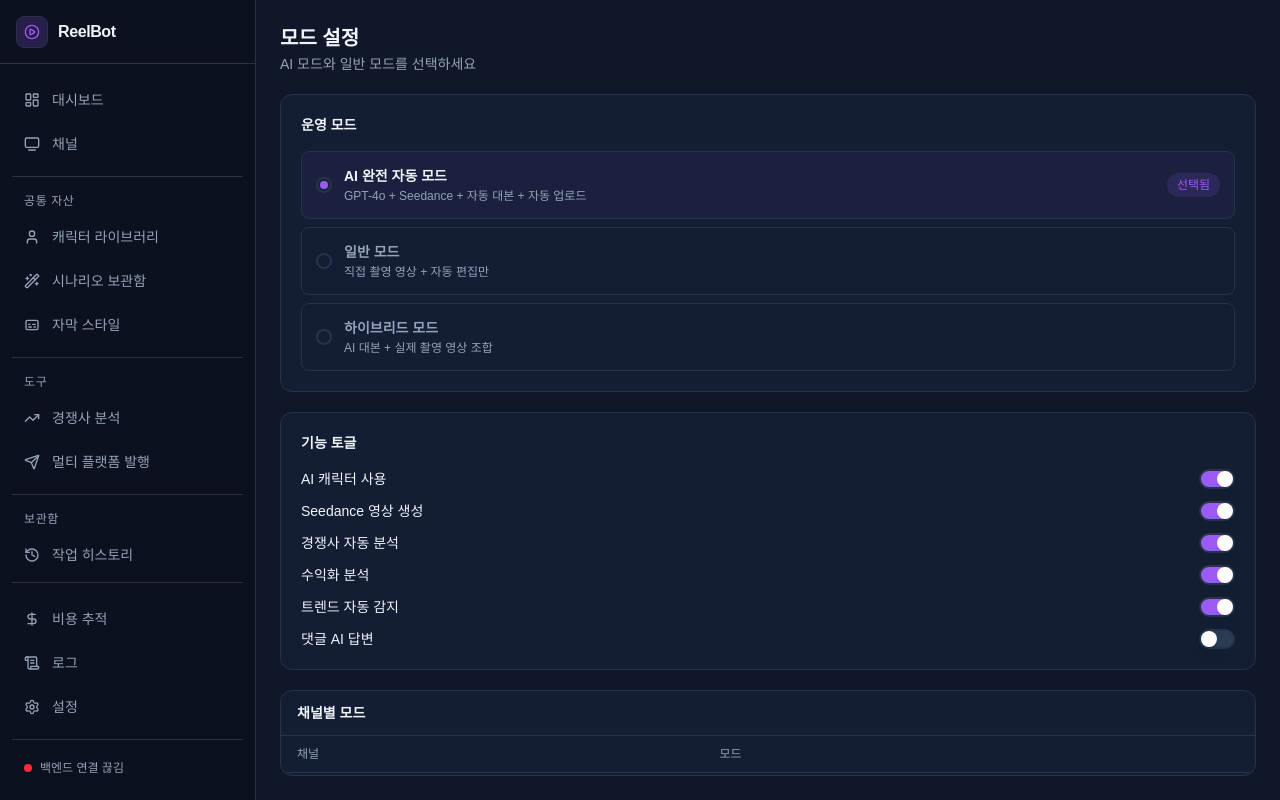
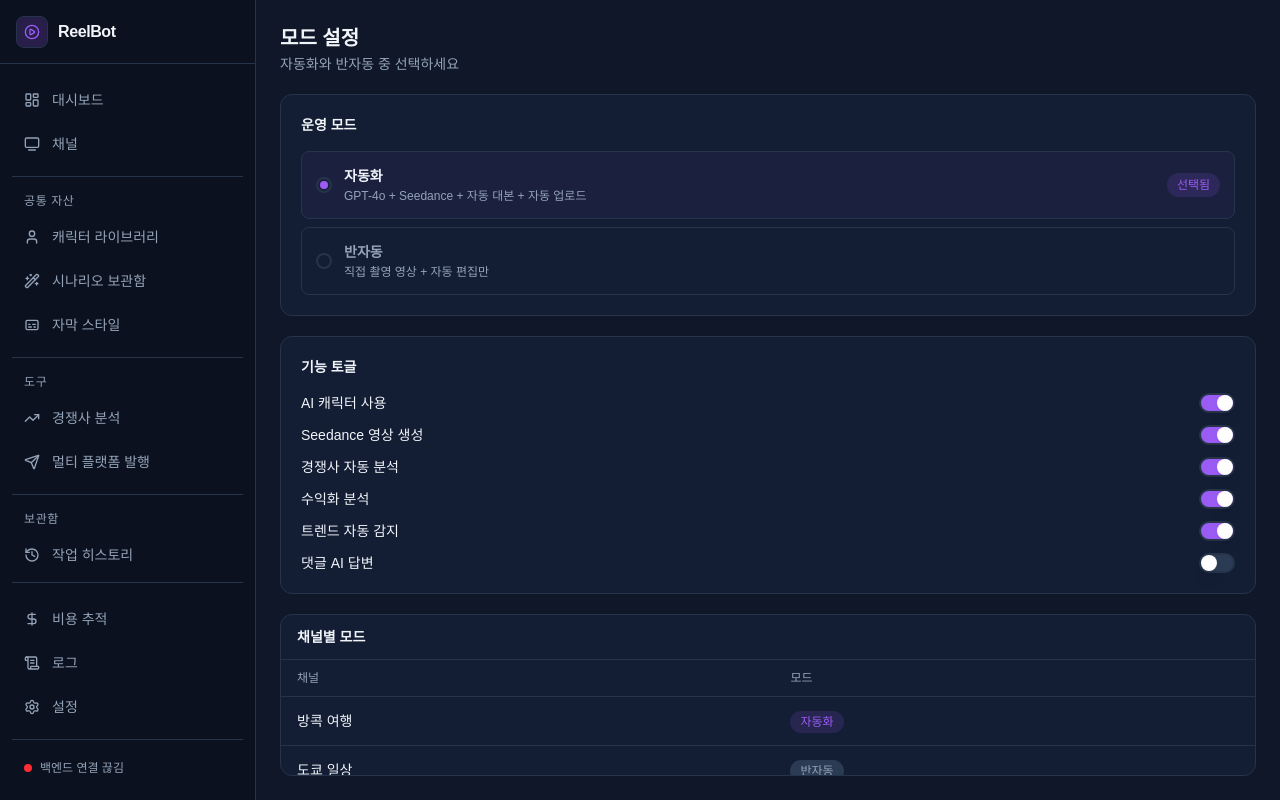
Before and after one commit to allviewkorea-byte/reelbot-pipeline, a Next.js app: page /mode in a window 1280 px wide. Built offline with nearby package versions, Linux system fonts and the light colour scheme; no server answers.

Commit message:
feat(2.5-6): 운영 모드 용어 전역 변경(자동화/반자동)
- 'AI 완전 자동 모드'→'자동화', '일반 모드'→'반자동'
- '하이브리드 모드' 옵션 제거(3→2), 채널별 모드 표 갱신

https://claude.ai/code/session_017eiksxEeTQSmHRTz3qp8BW

```diff
--- a/src/app/mode/page.tsx
+++ b/src/app/mode/page.tsx
@@ -1,7 +1,7 @@
 "use client"
 
 import { useState } from "react"
-import { Bot, Camera, Layers } from "lucide-react"
+import { Bot, Camera } from "lucide-react"
 
 function Toggle({ on, onChange }: { on: boolean; onChange: (v: boolean) => void }) {
   return (
@@ -23,21 +23,15 @@ function Toggle({ on, onChange }: { on: boolean; onChange: (v: boolean) => void
 const MODES = [
   {
     id: "auto",
-    label: "AI 완전 자동 모드",
+    label: "자동화",
     desc: "GPT-4o + Seedance + 자동 대본 + 자동 업로드",
     icon: Bot,
   },
   {
     id: "normal",
-    label: "일반 모드",
+    label: "반자동",
     desc: "직접 촬영 영상 + 자동 편집만",
     icon: Camera,
-  },
-  {
-    id: "hybrid",
-    label: "하이브리드 모드",
-    desc: "AI 대본 + 실제 촬영 영상 조합",
-    icon: Layers,
   },
 ]
 
@@ -51,14 +45,13 @@ const FEATURES_INIT = [
 ]
 
 const CHANNEL_MODES = [
-  { channel: "방콕 여행", mode: "AI 완전 자동", modeId: "auto" },
-  { channel: "도쿄 일상", mode: "하이브리드", modeId: "hybrid" },
-  { channel: "유럽 감성", mode: "일반 모드", modeId: "normal" },
+  { channel: "방콕 여행", mode: "자동화", modeId: "auto" },
+  { channel: "도쿄 일상", mode: "반자동", modeId: "normal" },
+  { channel: "유럽 감성", mode: "반자동", modeId: "normal" },
 ]
 
 const MODE_BADGE: Record<string, string> = {
   auto: "bg-primary/15 text-primary",
-  hybrid: "bg-sky-500/15 text-sky-400",
   normal: "bg-secondary text-muted-foreground",
 }
 
@@ -70,7 +63,7 @@ export default function ModePage() {
     <div className="flex flex-1 flex-col gap-5 overflow-auto p-6">
       <div>
         <h1 className="text-xl font-semibold text-foreground">모드 설정</h1>
-        <p className="mt-0.5 text-sm text-muted-foreground">AI 모드와 일반 모드를 선택하세요</p>
+        <p className="mt-0.5 text-sm text-muted-foreground">자동화와 반자동 중 선택하세요</p>
       </div>
 
       {/* Mode selector */}
```
